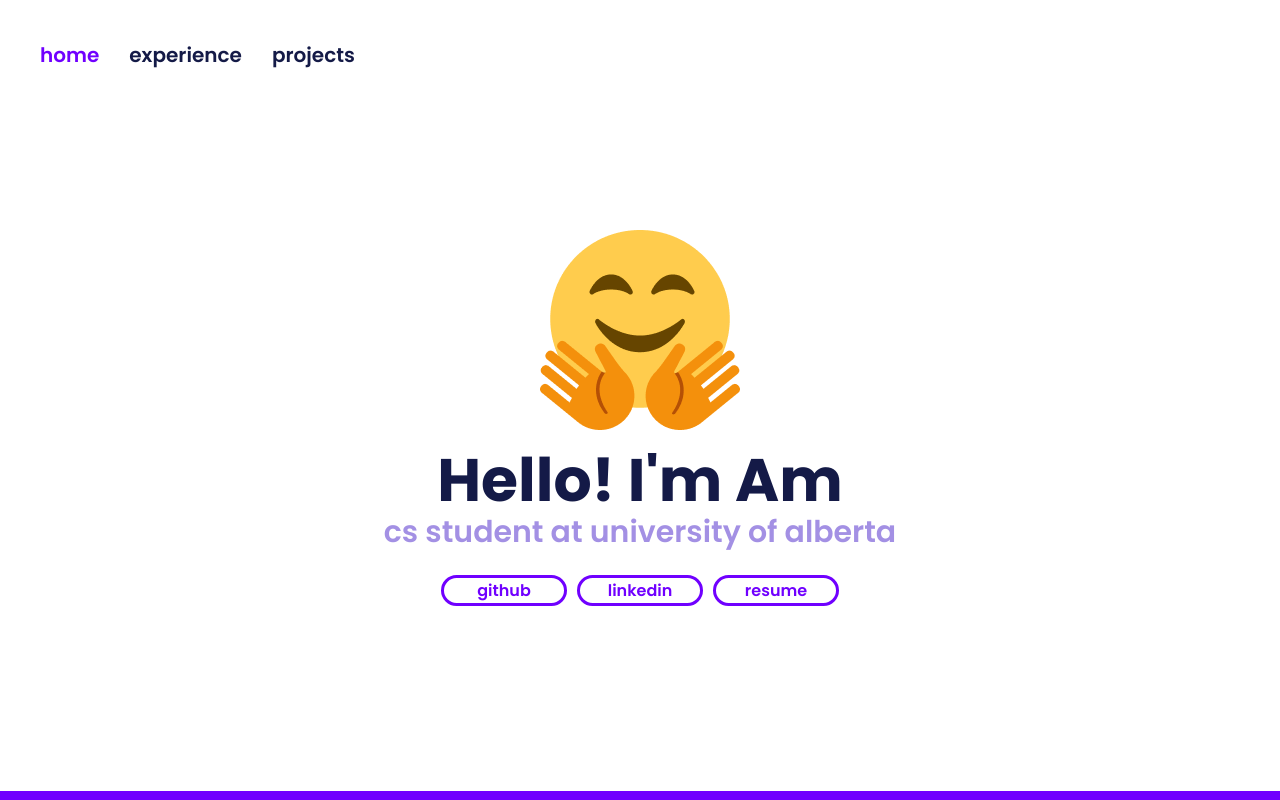
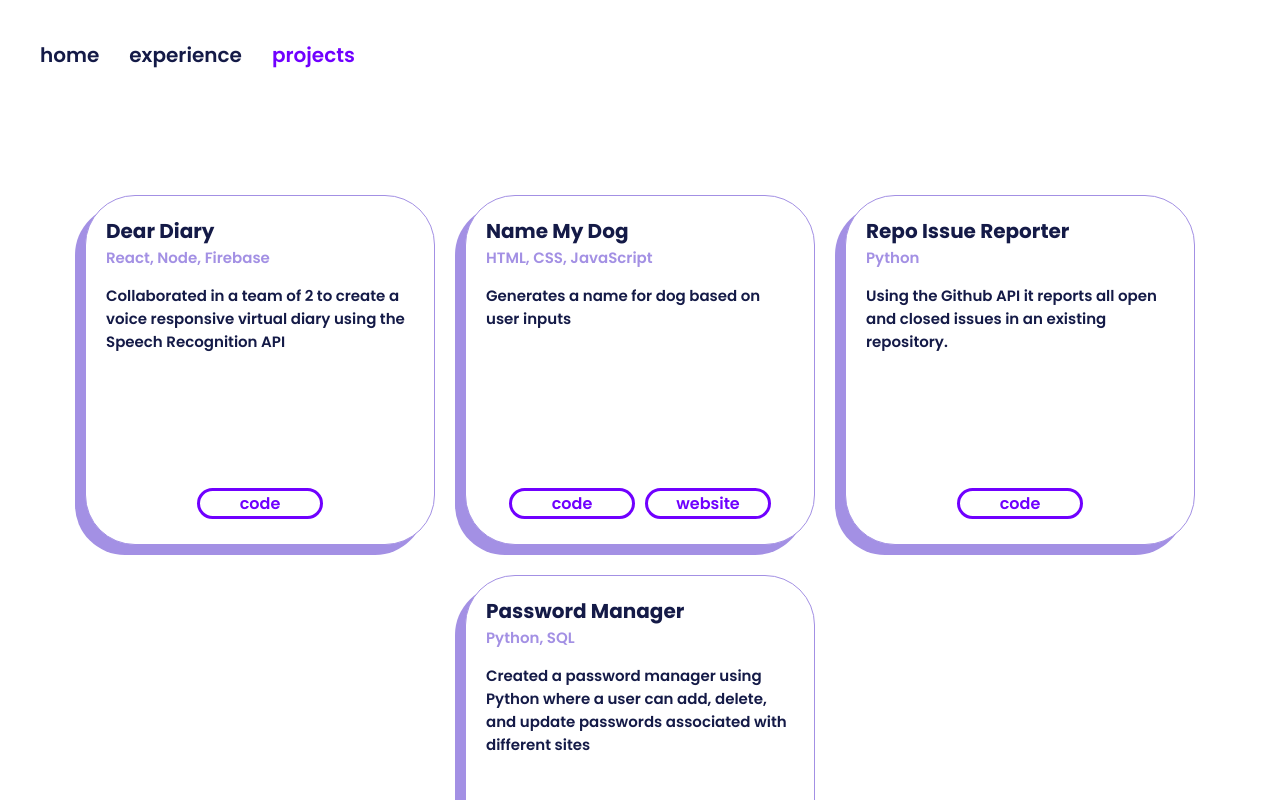
Before and after one commit to amreesalmonte/personal-webapp, a React (Create React App) app: page /#/projects in a window 1280 px wide. Shown: the top 800 px of the page. Built offline with nearby package versions, Linux system fonts and the light colour scheme.

Commit message:
fixed router and edited data

```diff
--- a/src/App.jsx
+++ b/src/App.jsx
@@ -1,6 +1,6 @@
 import React, { Component } from 'react';
 import {
-  BrowserRouter as Router,
+  HashRouter,
   Switch,
   Route,
   NavLink
@@ -15,7 +15,7 @@ import "./App.css";
 class App extends Component {
   render() {
     return (
-      <Router>
+      <HashRouter>
         <div>
           <div className="navBar">
             <NavLink exact activeStyle={{ color: "#7000FF" }} to="/">home</NavLink>
@@ -31,7 +31,7 @@ class App extends Component {
           </div>
         </Switch>
         <Footer />
-      </Router >
+      </HashRouter >
     );
   }
 }
--- a/src/data/experience.jsx
+++ b/src/data/experience.jsx
@@ -3,6 +3,13 @@ const Experience = [
         header: "Teaching Assistant",
         subHeader: "University of Alberta (Jan 2020 - April 2020)",
         description: "Supervised a lab of 20 students that supplements an introductory computing science class and aided students with programming assignments by teaching them good coding practices and methods to debug code",
+        githubLink: null,
+        websiteLink: null
+    },
+    {
+        header: "VP Academic",
+        subHeader: "Ada's Team (May 2020 - Present)",
+        description: "Collaborated in a team to volunteer and host events throughout the school year to foster a sense of community and tasked to interview tutors throughout the school year to ensure that students will have a positive learning experience",
         githubLink: null,
         websiteLink: null
     },
--- a/src/data/projects.jsx
+++ b/src/data/projects.jsx
@@ -1,4 +1,11 @@
 const Projects = [
+    {
+        header: "Dear Diary",
+        subHeader: "React, Node, Firebase",
+        description: "Collaborated in a team of 2 to create a voice responsive virtual diary using the Speech Recognition API",
+        githubLink: "https://github.com/eesayas/dear-diary",
+        websiteLink: null
+    },
     {
         header: "Name My Dog",
         subHeader: "HTML, CSS, JavaScript",
@@ -16,7 +23,7 @@ const Projects = [
     {
         header: "Password Manager",
         subHeader: "Python, SQL",
-        description: "Password protected program where a user can add, delete, and update account information which include emails and passwords categorized by website",
+        description: "Created a password manager using Python where a user can add, delete, and update passwords associated with different sites",
         githubLink: "https://github.com/amreesalmonte/password-manager",
         websiteLink: null
     }
```
Also changed, not shown: 1 other file (tests, documents, lock files or other folders).
